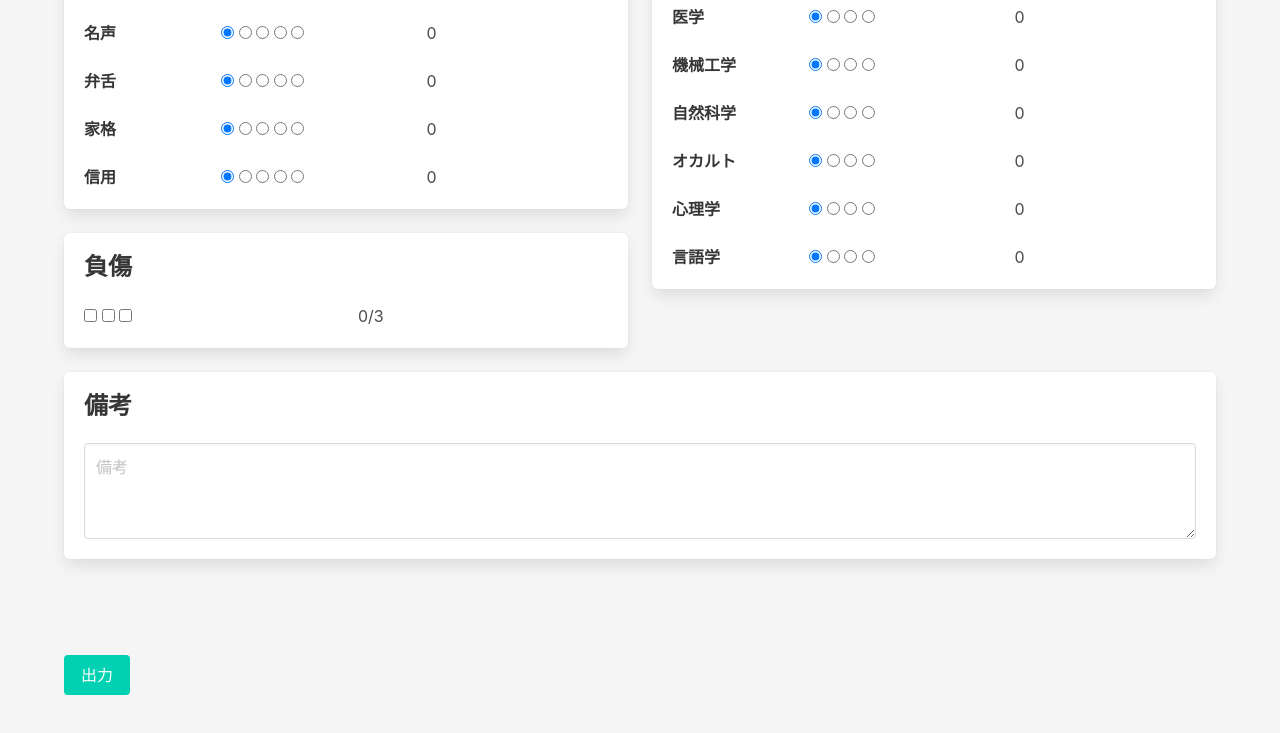
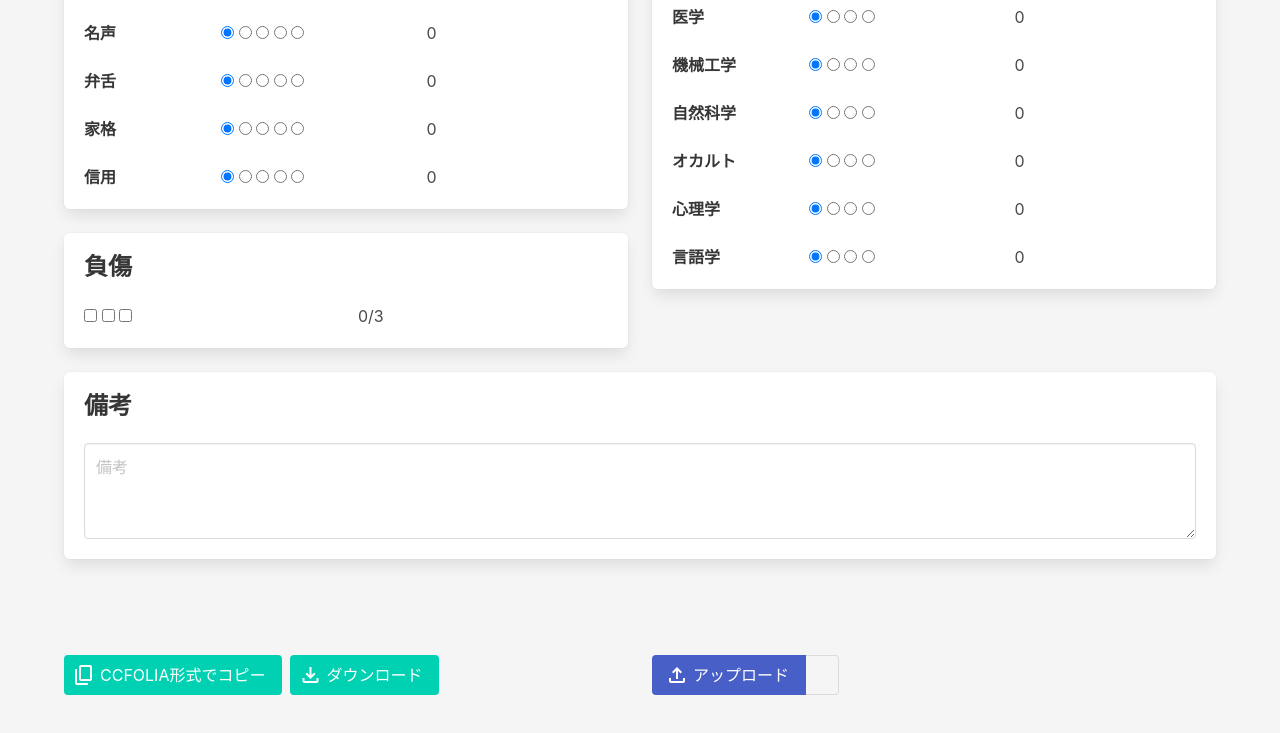
Before and after one commit to hnymA/kutulu-character-sheet, a plain HTML site: page index.html in a window 1280 px wide. Shown: the part 870-1603 px from the top of the page. Drawn offline with nearby package versions, Linux system fonts and the light colour scheme.

Commit message:
ボタンとアイコンを追加

```diff
--- a/index.html
+++ b/index.html
@@ -7,6 +7,18 @@
     <link
       rel="stylesheet"
       href="https://cdn.jsdelivr.net/npm/bulma@0.9.4/css/bulma.min.css"
+    />
+    <link
+      rel="stylesheet"
+      href="https://fonts.googleapis.com/css2?family=Material+Symbols+Outlined:opsz,wght,FILL,GRAD@48,400,0,0"
+    />
+    <link
+      rel="stylesheet"
+      href="https://fonts.googleapis.com/css2?family=Material+Symbols+Outlined:opsz,wght,FILL,GRAD@48,400,0,0"
+    />
+    <link
+      rel="stylesheet"
+      href="https://fonts.googleapis.com/css2?family=Material+Symbols+Outlined:opsz,wght,FILL,GRAD@48,400,0,0"
     />
   </head>
   <body class="has-background-light">
@@ -892,10 +904,42 @@
     </section>
     <section class="section">
       <div class="container">
-        <div class="buttons">
-          <button class="button is-primary" onClick="onClickOutput()">
-            出力
-          </button>
+        <div class="columns">
+          <div class="column">
+            <div class="buttons">
+              <button class="button is-primary" onClick="onClickCopy()">
+                <span class="icon">
+                  <span class="material-symbols-outlined">content_copy</span>
+                </span>
+                <span>CCFOLIA形式でコピー</span>
+              </button>
+              <button class="button is-primary" onClick="onClickDownload()">
+                <span class="icon">
+                  <span class="material-symbols-outlined">download</span>
+                </span>
+                <span>ダウンロード</span>
+              </button>
+            </div>
+          </div>
+          <div class="column">
+            <div class="file is-link has-name" onchange="onChangeUpload()">
+              <label class="file-label">
+                <input
+                  class="file-input"
+                  type="file"
+                  name="resume"
+                  id="file-input"
+                />
+                <span class="file-cta">
+                  <span class="file-icon">
+                    <span class="material-symbols-outlined">upload</span>
+                  </span>
+                  <span class="file-label">アップロード</span>
+                </span>
+                <span class="file-name" id="file-name"></span>
+              </label>
+            </div>
+          </div>
         </div>
       </div>
     </section>
```
